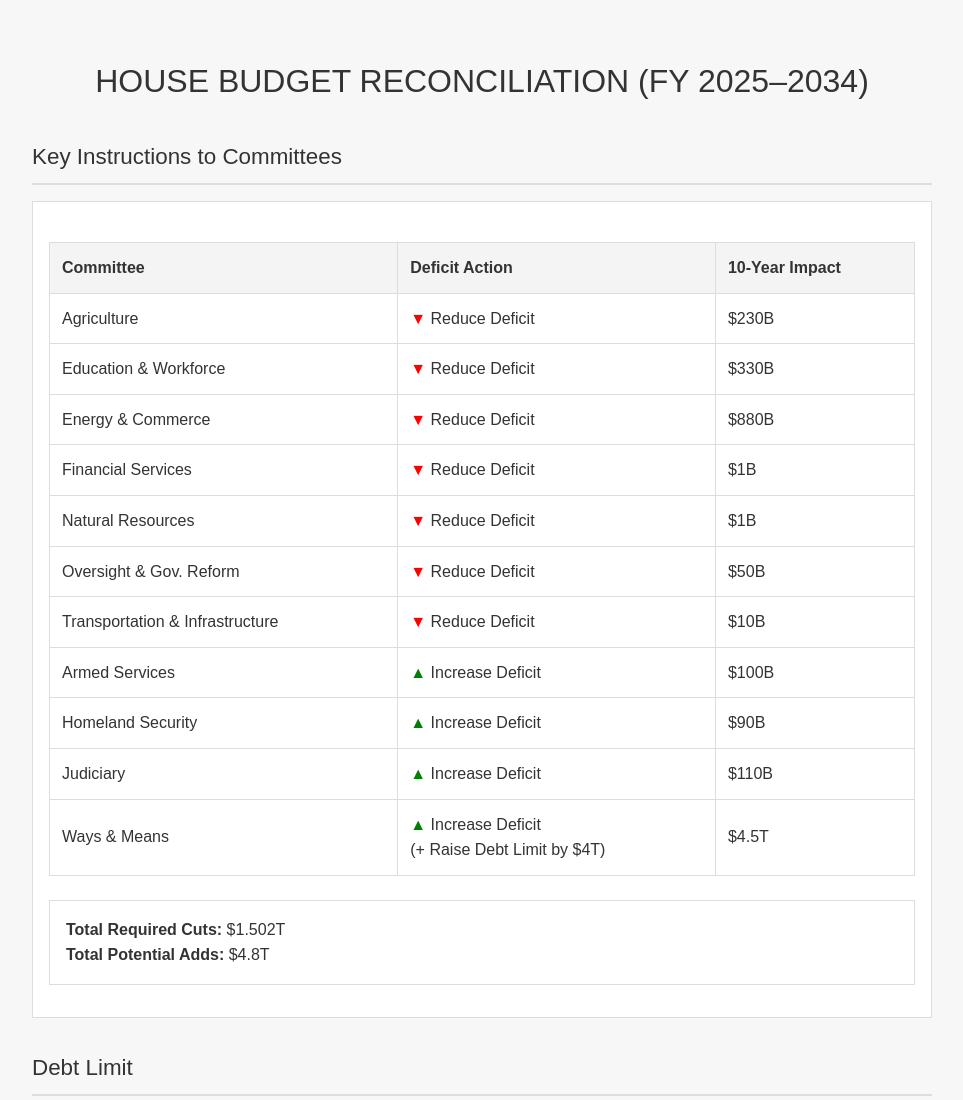
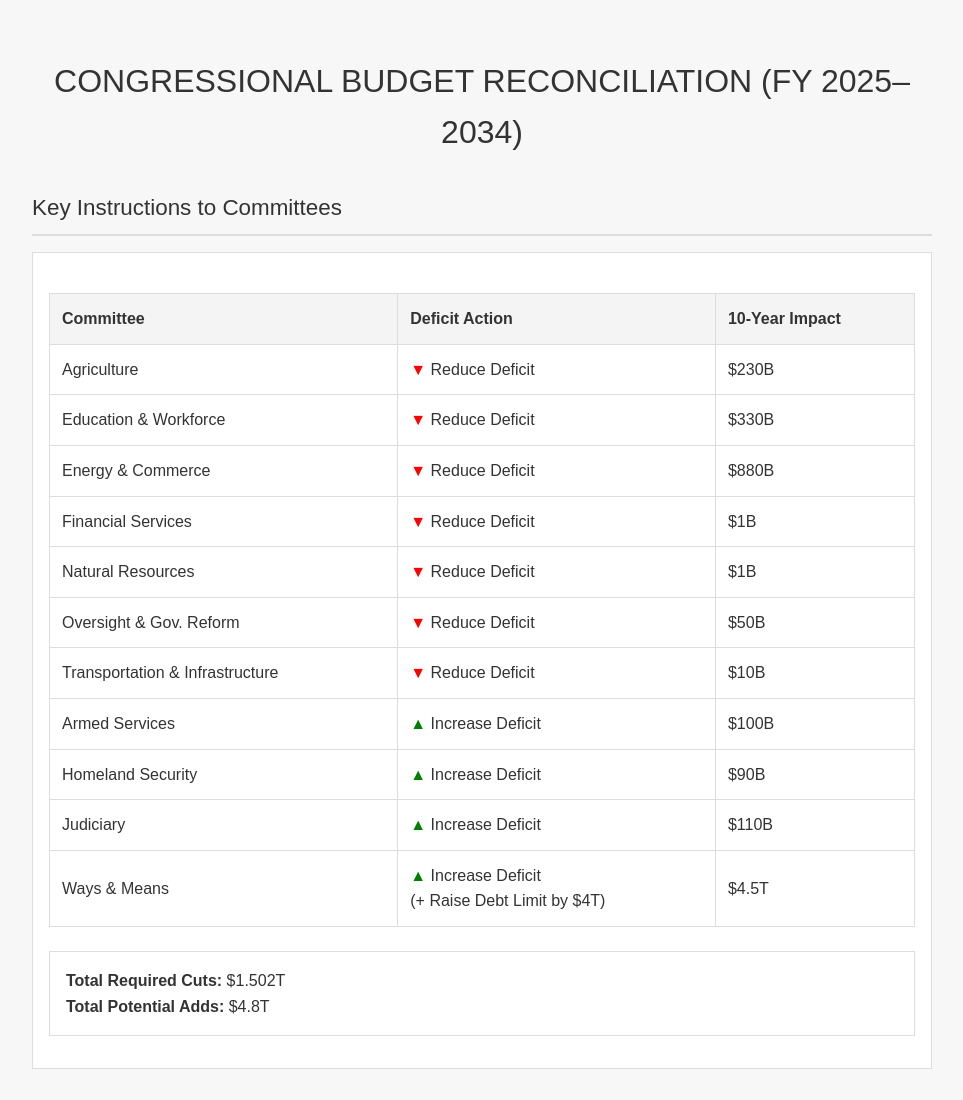
Before and after one commit to cmjimenez90/us-y25-budget, a plain HTML site: page index.html in a window 1280 px wide. Shown: the top 1100 px of the page, without its empty margins (158-1121 px from the left). Drawn offline with Linux system fonts and the light colour scheme.

Commit message:
Update index.html

```diff
--- a/index.html
+++ b/index.html
@@ -90,7 +90,7 @@
 </head>
 <body>
 
-  <h1>HOUSE BUDGET RECONCILIATION (FY 2025–2034)</h1>
+  <h1>CONGRESSIONAL BUDGET RECONCILIATION (FY 2025–2034)</h1>
 
   <h2>Key Instructions to Committees</h2>
   <div class="section">
```
